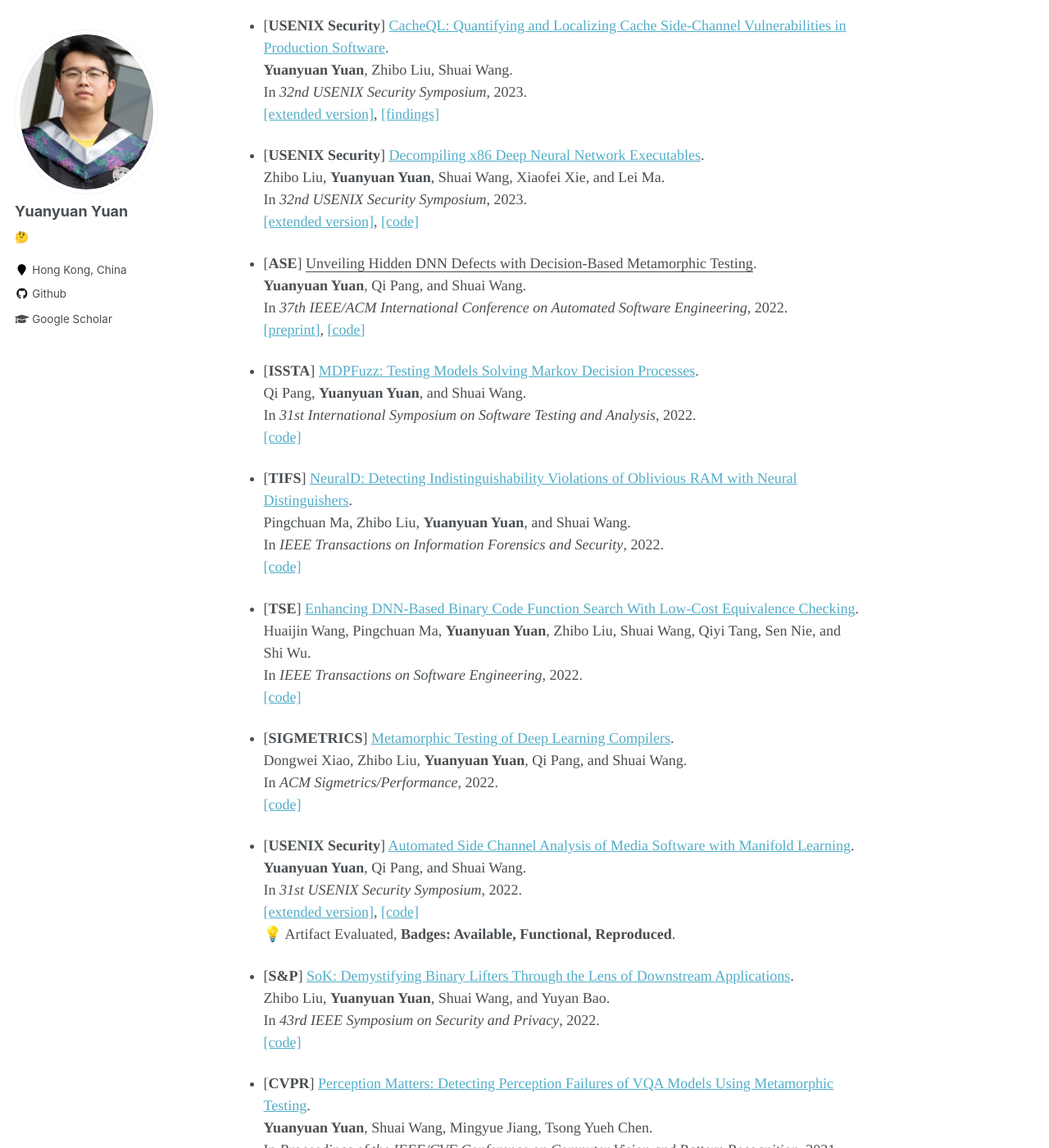
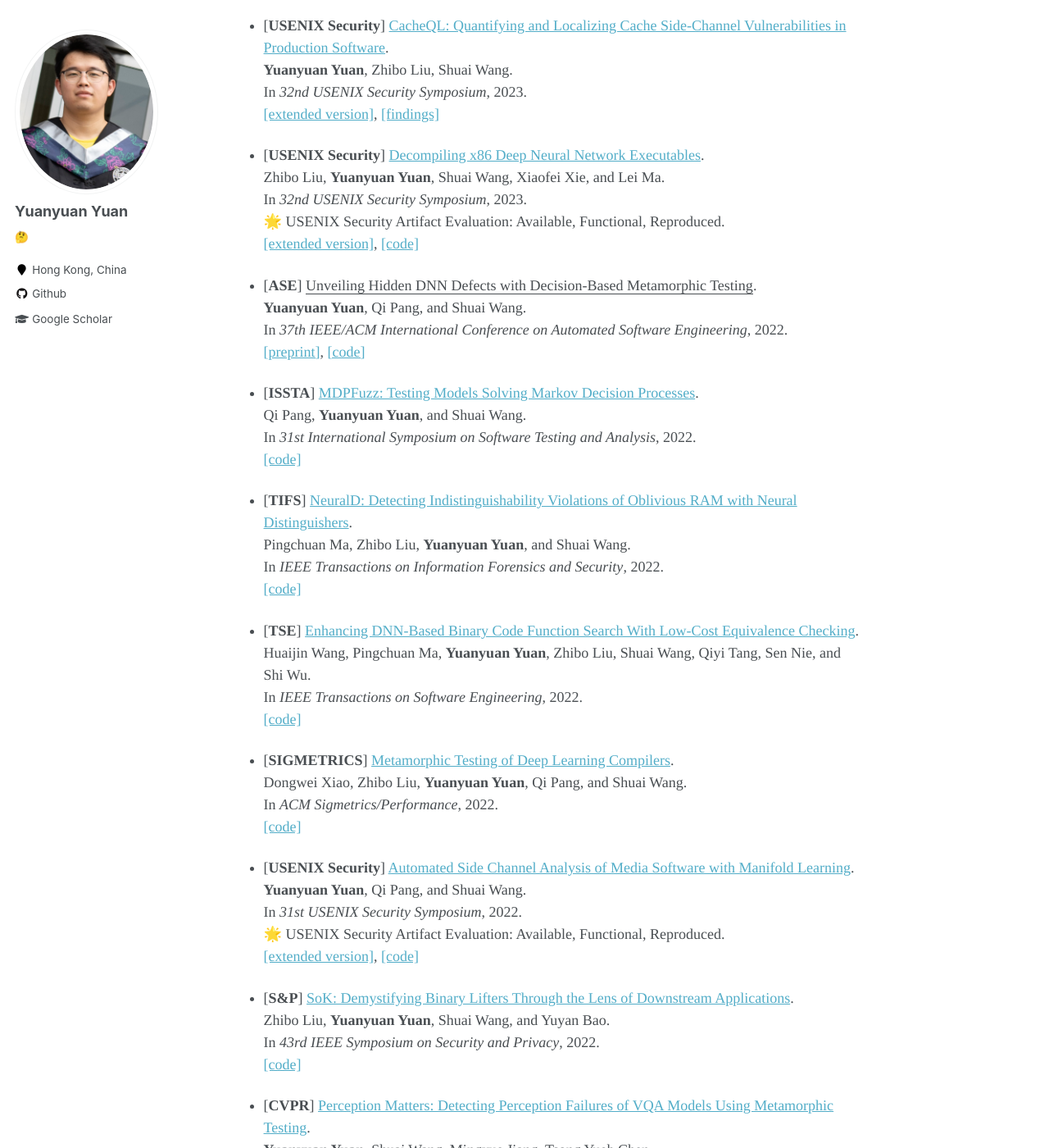
Before and after one commit to Yuanyuan-Yuan/Yuanyuan-Yuan.github.io, a Jekyll site: the page built from _pages/about.md, in a window 1280 px wide and 1400 px high, scrolled down 677 px. Shown: the whole window at 82% size. Built offline with Jekyll 4.4.1, drawn with Linux system fonts in a browser that asks for light colours; a script that is not in the unit is left out; some of the changed text lies outside the part shown.

Commit message:
usenix ae

```diff
--- a/_pages/about.md
+++ b/_pages/about.md
@@ -9,7 +9,7 @@ redirect_from:
 ---
 
 Welcome to Yuanyuan' homepage!
-*<font size="2"><u>Updated on 12 Oct. 2022</u></font>*
+*<font size="2"><u>Updated on 23 Nov. 2022</u></font>*
 
 Yuanyuan Yuan is a third-year Ph.D. student at HKUST, supervised by Prof. [Shuai Wang](https://www.cse.ust.hk/~shuaiw/). Before joining HKUST, he received his B.S. from Fudan University. His research focuses on software security.
 
@@ -33,6 +33,7 @@ In *32nd USENIX Security Symposium*, 2023.
 - [**USENIX Security**] [Decompiling x86 Deep Neural Network Executables](https://www.usenix.org/conference/usenixsecurity23/presentation/liuzhibo).
 Zhibo Liu, **Yuanyuan Yuan**, Shuai Wang, Xiaofei Xie, and Lei Ma.
 In *32nd USENIX Security Symposium*, 2023.
+🌟 USENIX Security Artifact Evaluation: Available, Functional, Reproduced.
 [[extended version]](https://arxiv.org/pdf/2210.01075.pdf), [[code]](https://github.com/monkbai/DNN-decompiler)
 
 - [**ASE**] <u>Unveiling Hidden DNN Defects with Decision-Based Metamorphic Testing</u>.
@@ -63,8 +64,8 @@ In *ACM Sigmetrics/Performance*, 2022.
 - [**USENIX Security**] [Automated Side Channel Analysis of Media Software with Manifold Learning](https://www.usenix.org/conference/usenixsecurity22/presentation/yuan).
 **Yuanyuan Yuan**, Qi Pang, and Shuai Wang.
 In *31st USENIX Security Symposium*, 2022.
+🌟 USENIX Security Artifact Evaluation: Available, Functional, Reproduced.
 [[extended version]](https://arxiv.org/pdf/2112.04947.pdf), [[code]](https://github.com/Yuanyuan-Yuan/Manifold-SCA)
-💡 Artifact Evaluated, **Badges: Available, Functional, Reproduced**.
 
 - [**S&P**] [SoK: Demystifying Binary Lifters Through the Lens of Downstream Applications](https://www.computer.org/csdl/proceedings-article/sp/2022/131600a453/1wKCev3wlbO).
 Zhibo Liu, **Yuanyuan Yuan**, Shuai Wang, and Yuyan Bao.
```
